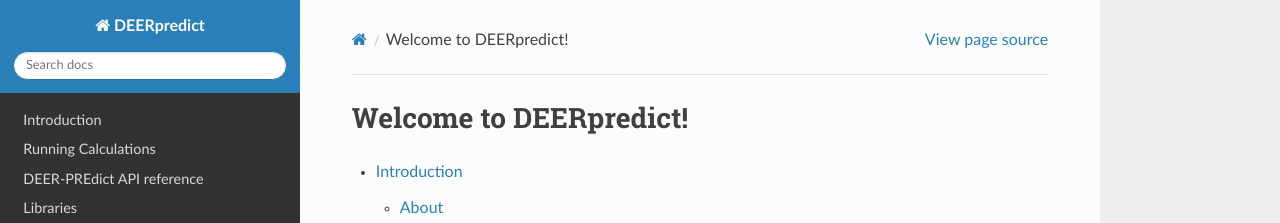
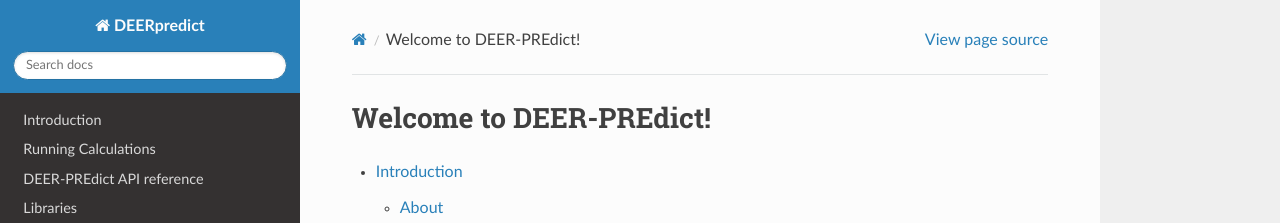
Before and after one commit to KULL-Centre/DEERpredict, a Sphinx documentation site: the page built from docs/index.rst, in a window 1280 px wide. Shown: the top 223 px of the page. Built offline with Sphinx 7.4.7 and the Read the Docs theme 2.0.0, drawn with Linux system fonts in a browser that asks for light colours.

Commit message:
Support equations in Docs

```diff
--- a/docs/conf.py
+++ b/docs/conf.py
@@ -20,7 +20,7 @@
 release = '0.0.1'
 source_suffix = ['.rst', '.md']
 master_doc = 'index'
-extensions = ['recommonmark']
+extensions = ['recommonmark', 'sphinx_markdown_tables', 'sphinx.ext.autosectionlabel', 'sphinx.ext.todo', 'sphinx.ext.mathjax', 'sphinx.ext.ifconfig']
 exclude_patterns = ['_build', 'Thumbs.db', '.DS_Store']
 html_theme = 'sphinx_rtd_theme'
 html_static_path = ['_static']
--- a/docs/index.rst
+++ b/docs/index.rst
@@ -3,7 +3,7 @@
    You can adapt this file completely to your liking, but it should at least
    contain the root `toctree` directive.
 
-Welcome to DEERpredict!
+Welcome to DEER-PREdict!
 =======================
 
 .. toctree::
--- a/requirements.txt
+++ b/requirements.txt
@@ -9,3 +9,4 @@
 sphinx
 recommonmark
 sphinx_rtd_theme
+sphinx-math-dollar
```
